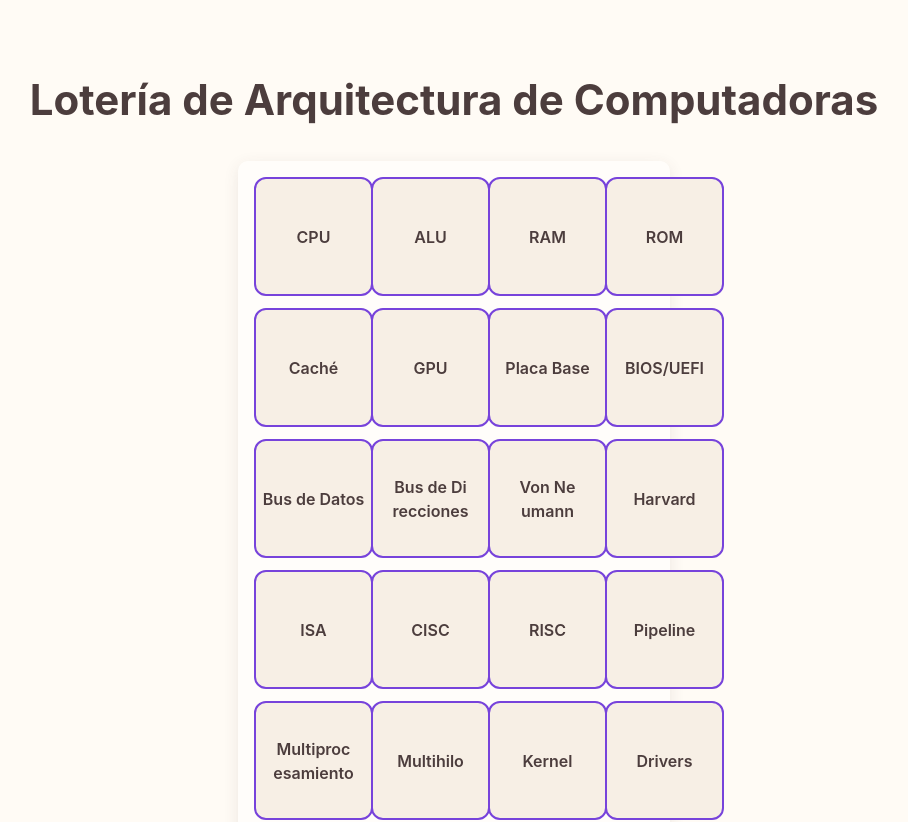
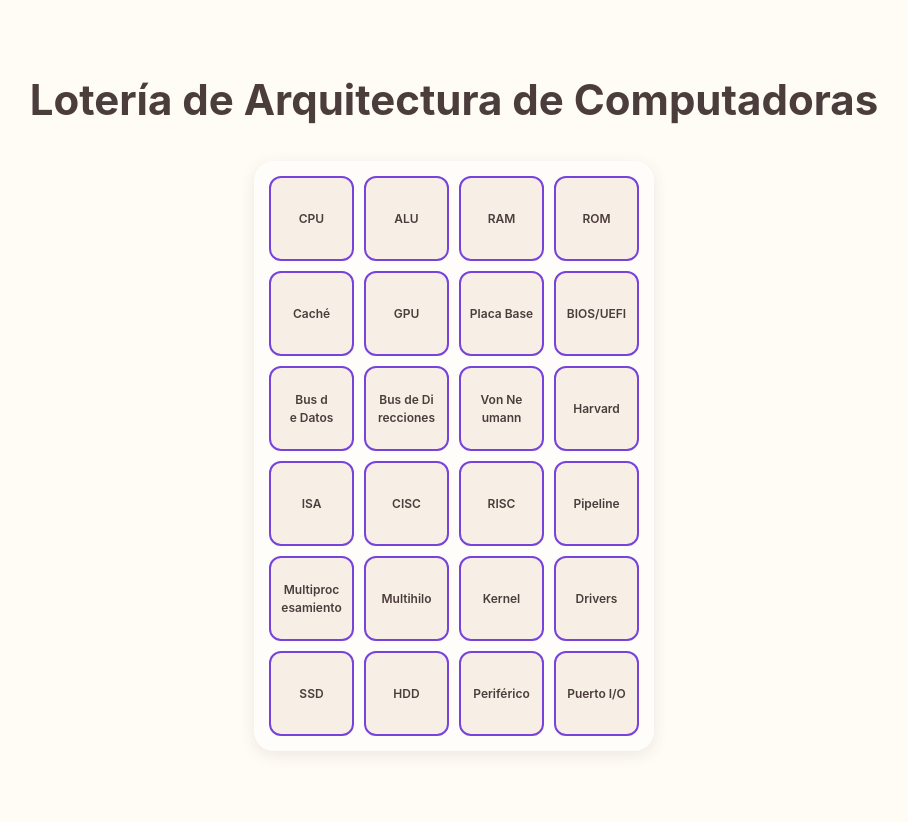
Before and after one commit to Fernando5899/loteria-arquitectura-computadoras, a React (Vite) app: page / in a window 1280 px wide. Shown: the top 822 px of the page, without its empty margins (186-1094 px from the left). After the commit the page ends 800 px from the top, so only its background shows below. Built offline with nearby package versions, Linux system fonts and the light colour scheme.

Commit message:
Se mejora la visualizacion de los cuadritos

```diff
--- a/src/components/LotteryBoard/LotteryBoard.module.css
+++ b/src/components/LotteryBoard/LotteryBoard.module.css
@@ -1,12 +1,12 @@
 .board {
     display: grid;
     grid-template-columns: repeat(4, 1fr);
-    gap: 1.2rem;
-    padding: 1.6rem;
+    gap: 1rem;
+    padding: 1.5rem;
     width: 100%;
     max-width: 40rem; /* Un buen ancho para 4 columnas */
     margin: 0 auto;
-    border-radius: 1rem;
+    border-radius: 2rem;
     background-color: rgba(255, 255, 255, 0.5); /* Fondo semitransparente */
     box-shadow: 0 0.4rem 1.5rem rgba(76, 61, 61, 0.1);
 }
--- a/src/index.css
+++ b/src/index.css
@@ -1,3 +1,9 @@
+*,
+*::before,
+*::after {
+    box-sizing: border-box;
+}
+
 :root {
     /* Paleta de Colores */
     --color-bg-main: #FFFBF5;
```
